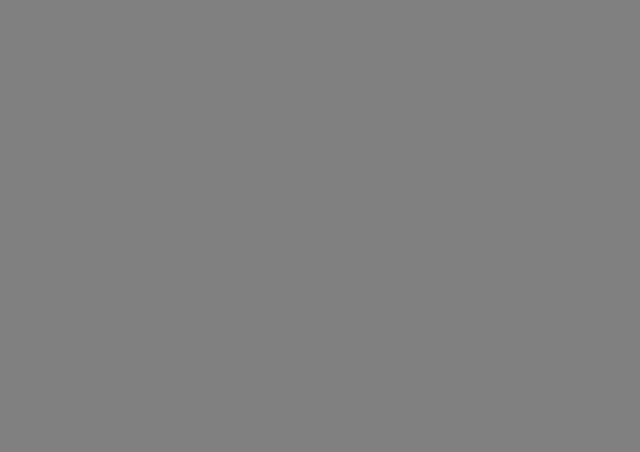
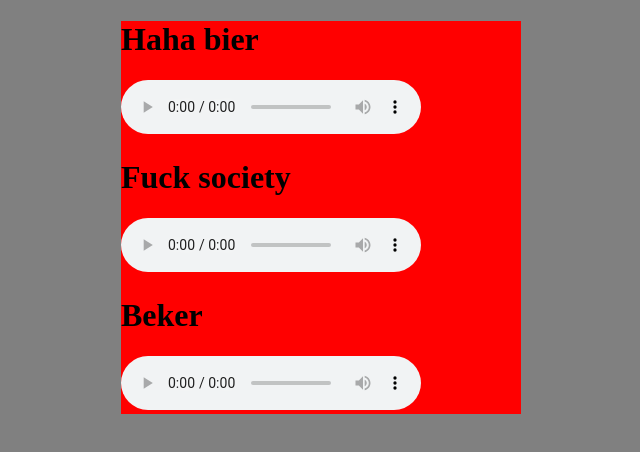
Before and after one commit to DWethmar/internet_heroes_soundboard, a plain HTML site: page index.html in a window 1280 px wide. Shown: the whole page, without its empty margins (319-959 px from the left). Drawn offline with nearby package versions, Linux system fonts and the light colour scheme.

Commit message:
Fixed jquery bug

```diff
--- a/index.html
+++ b/index.html
@@ -30,7 +30,7 @@
                         $element.find('h1').html(val.name);
                         $element.find('source').attr(val.file);
 
-                        items.push($element.innerHTML);
+                        items.push($element.html());
                     });
                     $('.sounds').append(items.join( "" ));
                 }).fail(function() {
```
